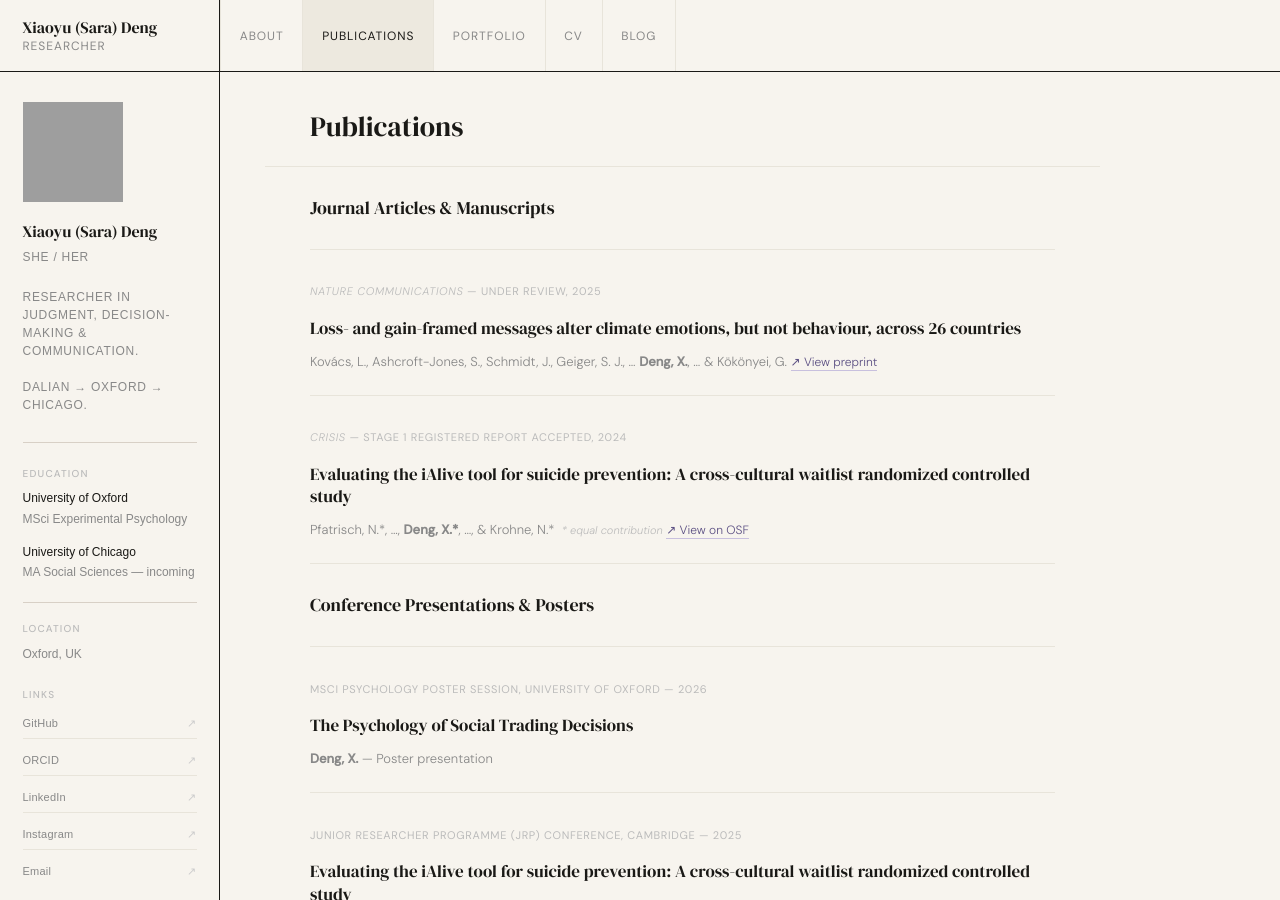
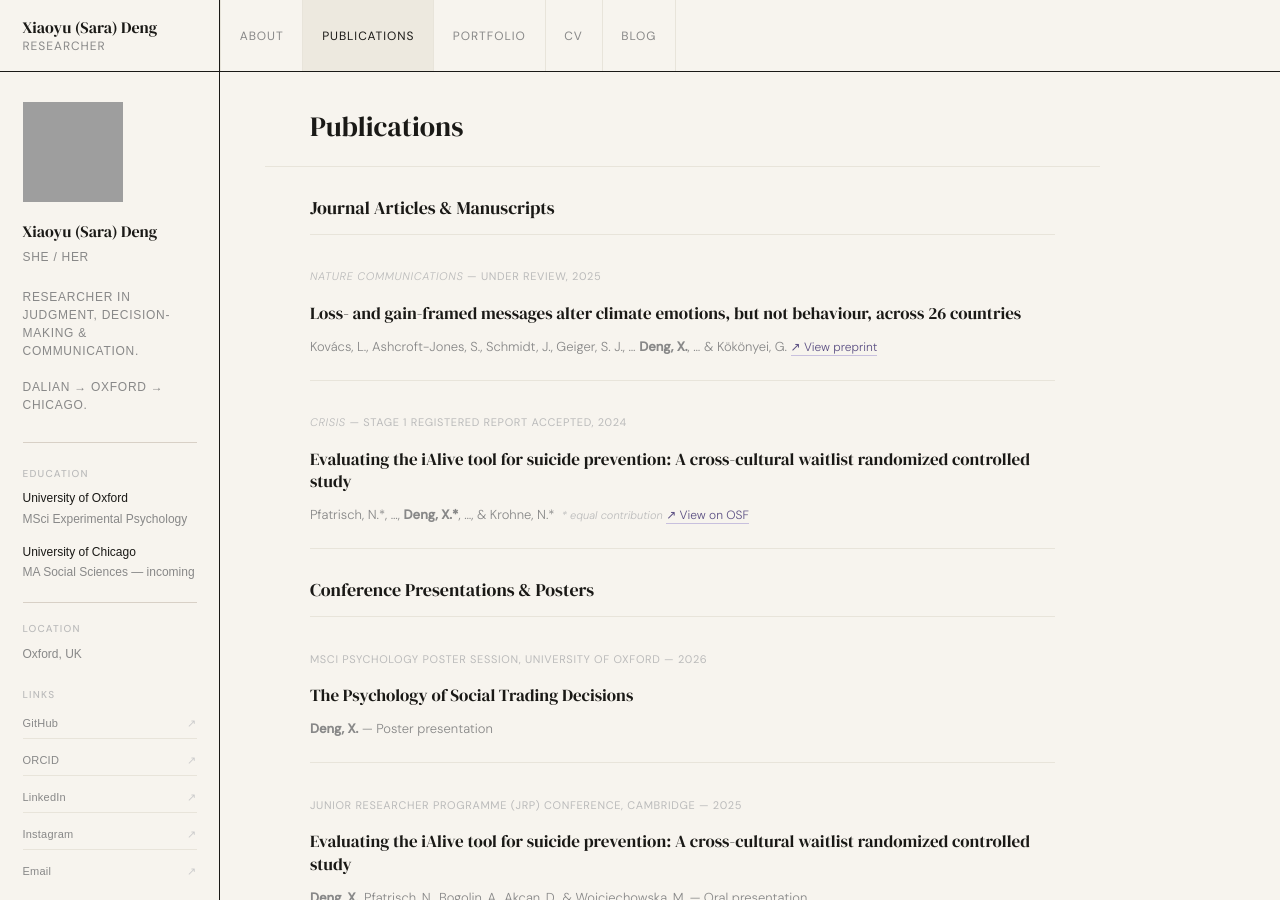
Before and after one commit to saradeng713/saradeng713.github.io, a Jekyll site: the page built from _pages/publications.html, in a window 1280 px wide and 900 px high. Built offline with Jekyll 4.4.1, drawn with Linux system fonts in a browser that asks for light colours; a script that is not in the unit is left out; grey boxes are pictures that could not be loaded.

Commit message:
Update custom.css

```diff
--- a/assets/css/custom.css
+++ b/assets/css/custom.css
@@ -641,7 +641,7 @@ code { padding: 1px 5px !important; }
   color: var(--text-primary) !important;
   border-bottom: 1px solid var(--rule-light) !important;
   padding-top: 2rem !important;
-  padding-bottom: 2rem !important;
+  padding-bottom: 1rem !important;
   margin: 0 !important;
 }
 
```
